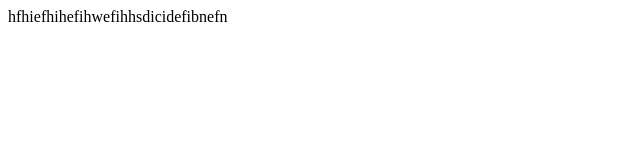
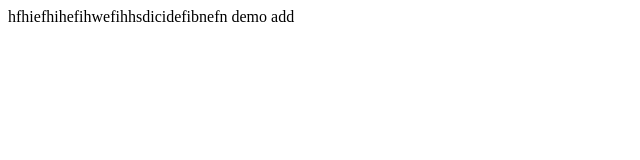
Before and after one commit to mushfiq-nehal/portfolio-website, a plain HTML site: page index.html in a window 1280 px wide. Shown: the full height of the page, 0-640 px from the left. Drawn offline with Linux system fonts and the light colour scheme.

Commit message:
fourth commit

```diff
--- a/index.html
+++ b/index.html
@@ -7,5 +7,6 @@
 </head>
 <body>
     hfhiefhihefihwefihhsdicidefibnefn
+    demo add
 </body>
 </html>
```
